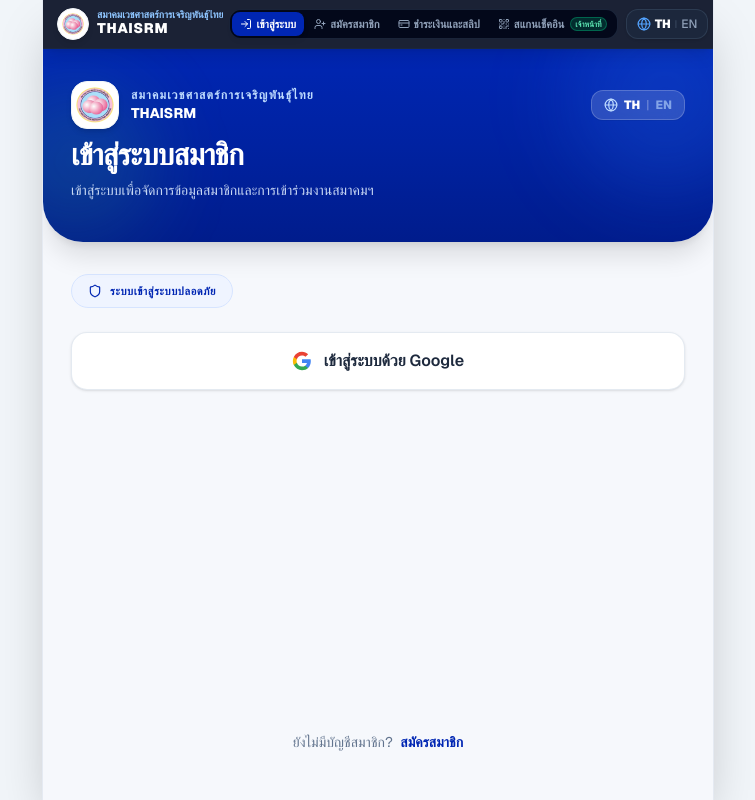
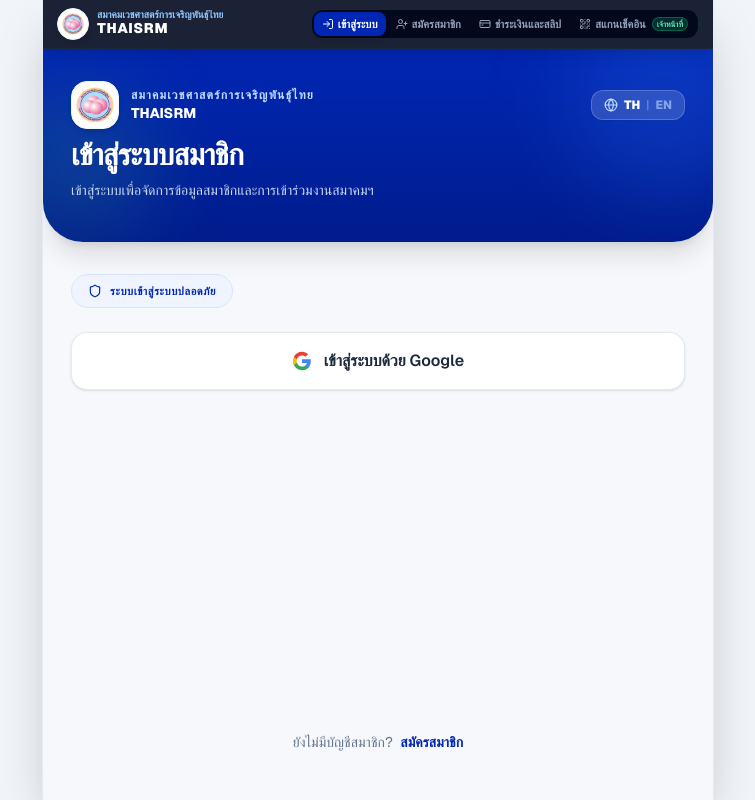
Before and after one commit to Thanadol22/Thaisrm, a Next.js app: page / in a window 1280 px wide. Shown: the whole page, without its empty margins (262-1017 px from the left). Built offline with nearby package versions, Linux system fonts and the light colour scheme.

Commit message:
edit navbar

```diff
--- a/components/TopNavbar.tsx
+++ b/components/TopNavbar.tsx
@@ -5,12 +5,12 @@ import Link from 'next/link';
 import { usePathname } from 'next/navigation';
 import { BornIvfLogo } from '@/components/BornIvfLogo';
 import { useLanguage } from '@/context/LanguageContext';
-import { LogIn, UserPlus, CreditCard, QrCode, Menu, X, ChevronRight, Globe } from 'lucide-react';
+import { LogIn, UserPlus, CreditCard, QrCode, Menu, X, ChevronRight } from 'lucide-react';
 
 export function TopNavbar() {
   const [isOpen, setIsOpen] = useState(false);
   const pathname = usePathname();
-  const { lang, toggleLang, t } = useLanguage();
+  const { t } = useLanguage();
   const navRef = useRef<HTMLDivElement>(null);
 
   // Close mobile drawer when route changes
@@ -52,7 +52,7 @@ export function TopNavbar() {
         >
           <BornIvfLogo className="w-7 h-7 sm:w-8 sm:h-8 shrink-0 transition-transform active:scale-95" />
           <div className="flex flex-col justify-center shrink-0">
-            <span className="hidden min-[480px]:block text-[9px] min-[540px]:text-[10px] font-bold text-blue-300 leading-none truncate max-w-[130px] min-[540px]:max-w-[200px] min-[1080px]:max-w-none">
+            <span className="block text-[9px] min-[360px]:text-[10px] font-bold text-blue-300 leading-none truncate max-w-[140px] min-[360px]:max-w-[190px] min-[440px]:max-w-[260px] sm:max-w-none">
               {t.associationName}
             </span>
             <span className="text-xs sm:text-sm font-black tracking-wider text-white leading-tight">
@@ -89,19 +89,6 @@ export function TopNavbar() {
               );
             })}
           </nav>
-
-          {/* Language Switcher Button */}
-          <button
-            onClick={toggleLang}
-            className="flex items-center gap-1 bg-slate-800/90 hover:bg-slate-700/90 text-slate-200 border border-slate-700/80 px-2 py-1 sm:px-2.5 sm:py-1.5 rounded-xl text-[10px] sm:text-xs font-bold transition cursor-pointer active:scale-95 shrink-0 shadow-sm"
-            title="Switch Language / สลับภาษา"
-            aria-label="Switch language between Thai and English"
-          >
-            <Globe className="w-3 h-3 sm:w-3.5 sm:h-3.5 text-blue-400 shrink-0" />
-            <span className={lang === 'th' ? 'text-white font-black text-blue-300' : 'text-slate-400 font-medium'}>TH</span>
-            <span className="text-slate-600 font-normal text-[9px]">|</span>
-            <span className={lang === 'en' ? 'text-white font-black text-blue-300' : 'text-slate-400 font-medium'}>EN</span>
-          </button>
 
           {/* Mobile & Tablet Hamburger Button */}
           <button
```
